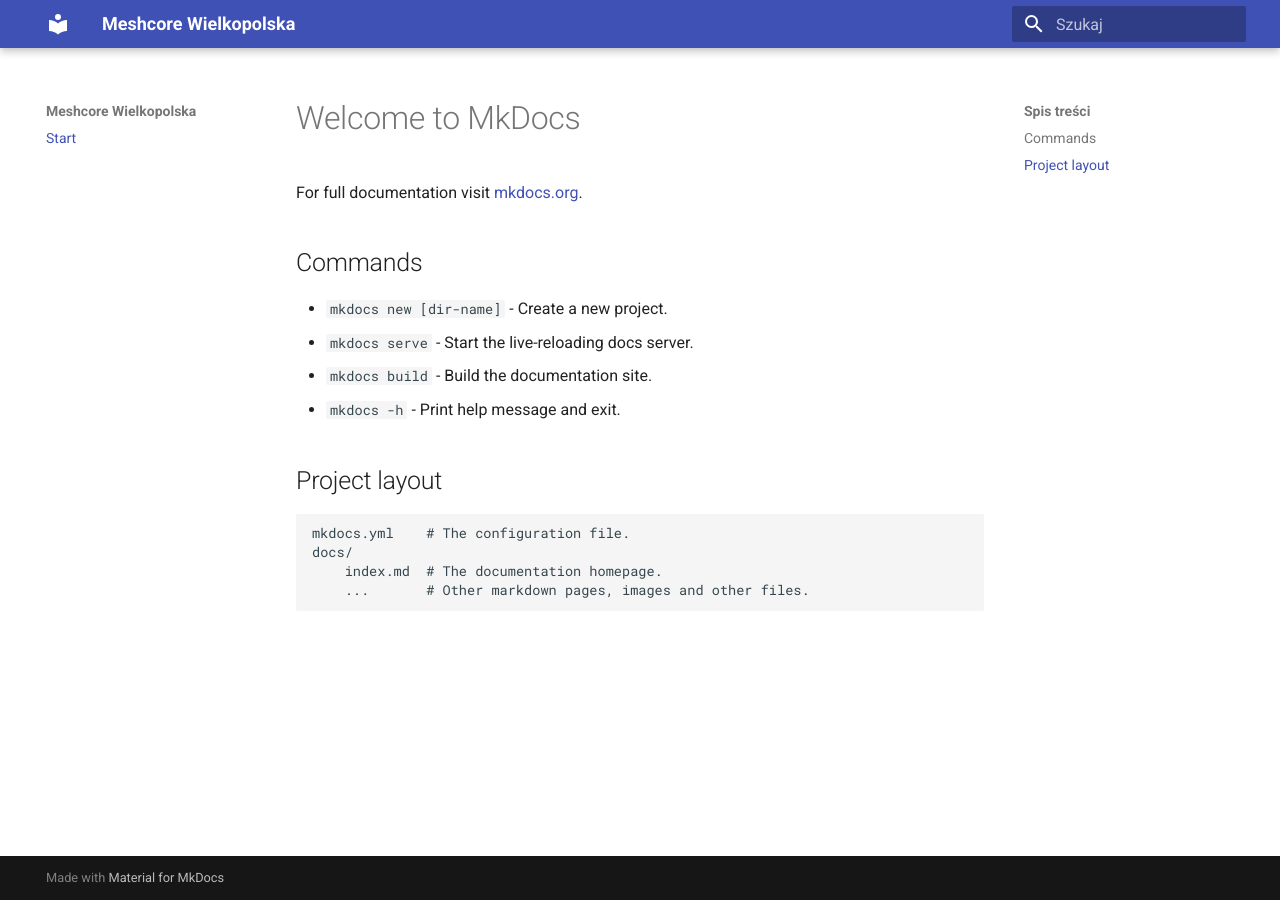
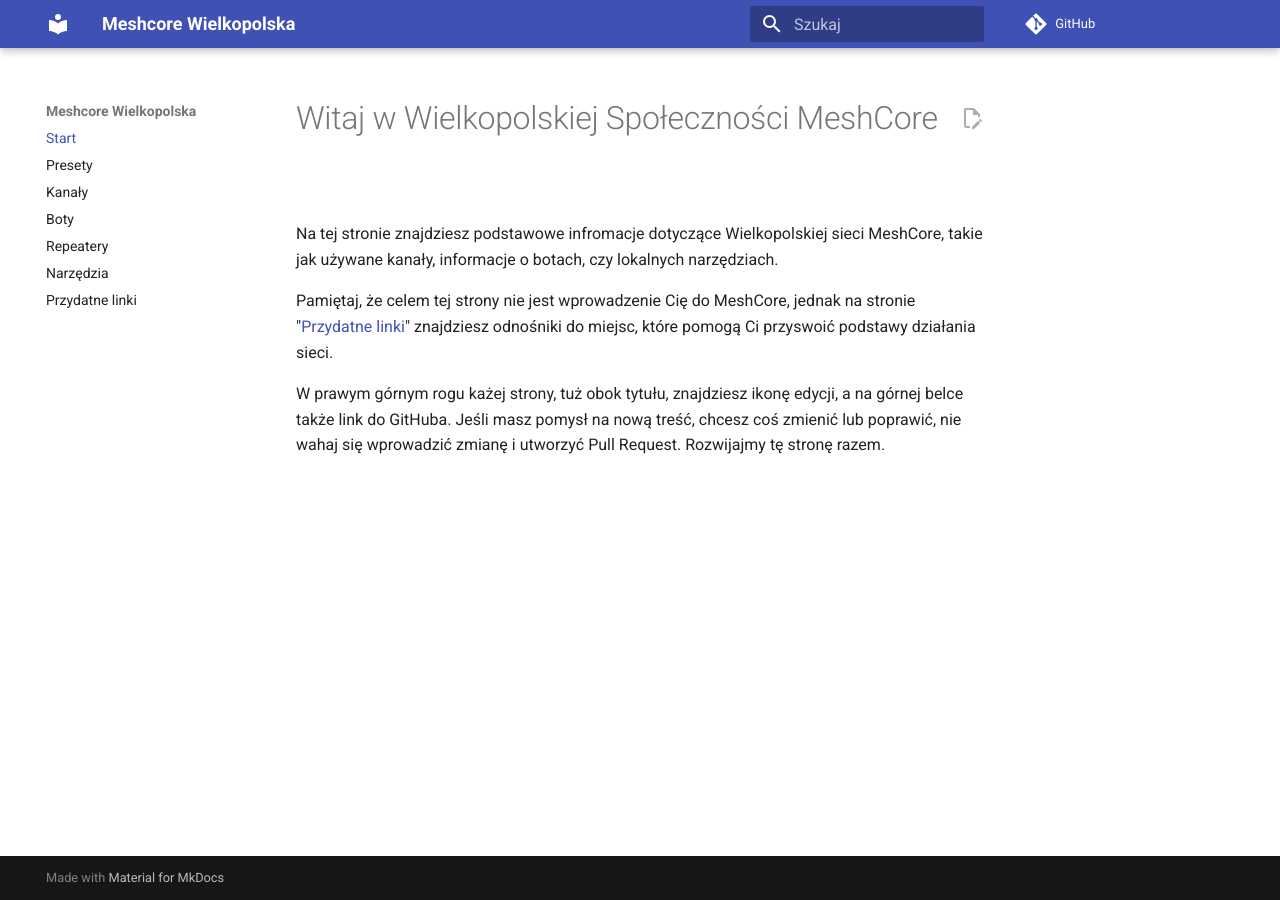
Before and after one commit to chybaDapi/awesome-meshcore-wlkp, an MkDocs documentation site: the page built from docs/index.md, in a window 1280 px wide. Built offline with MkDocs 1.6.1 and Material for MkDocs 9.7.7, drawn with Linux system fonts in a browser that asks for light colours; comment, search, counter and statistics services are not loaded.

```diff
--- a/docs/index.md
+++ b/docs/index.md
@@ -1,17 +1,11 @@
-# Welcome to MkDocs
+# Witaj w Wielkopolskiej Społeczności MeshCore
 
-For full documentation visit [mkdocs.org](https://www.mkdocs.org).
+Na tej stronie znajdziesz podstawowe infromacje dotyczące Wielkopolskiej sieci MeshCore, takie jak używane kanały,
+informacje o botach, czy lokalnych narzędziach.
 
-## Commands
+Pamiętaj, że celem tej strony nie jest wprowadzenie Cię do MeshCore, jednak na stronie "[Przydatne linki](tools.md)"
+znajdziesz odnośniki do miejsc, które pomogą Ci przyswoić podstawy działania sieci.
 
-* `mkdocs new [dir-name]` - Create a new project.
-* `mkdocs serve` - Start the live-reloading docs server.
-* `mkdocs build` - Build the documentation site.
-* `mkdocs -h` - Print help message and exit.
-
-## Project layout
-
-    mkdocs.yml    # The configuration file.
-    docs/
-        index.md  # The documentation homepage.
-        ...       # Other markdown pages, images and other files.
+W prawym górnym rogu każej strony, tuż obok tytułu, znajdziesz ikonę edycji, a na górnej belce także link do GitHuba.
+Jeśli masz pomysł na nową treść, chcesz coś zmienić lub poprawić, nie wahaj się wprowadzić zmianę i utworzyć Pull Request.
+Rozwijajmy tę stronę razem.
--- a/mkdocs.yml
+++ b/mkdocs.yml
@@ -1,6 +1,9 @@
 site_name: Meshcore Wielkopolska
 site_description: Lokalna wiki Wielkopolskiej Społeczności MeshCore
 site_url: https://chybadapi.github.io/awesome-meshcore-wlkp/
+
+repo_url: https://github.com/chybaDapi/awesome-meshcore-wlkp
+edit_uri: edit/main/docs/
 
 theme:
   name: material
@@ -12,15 +15,30 @@ theme:
     - navigation.top
     - search.suggest
     - search.highlight
+    - content.action.edit
 
 nav:
   - Start: index.md
+  - Presety: presets.md
+  - Kanały: channels.md
+  - Boty: bots.md
+  - Repeatery: repeaters.md
+  - Narzędzia: tools.md
+  - Przydatne linki: resources.md
 
 markdown_extensions:
   - admonition
+  - pymdownx.details
+  - pymdownx.superfences
+  - pymdownx.tabbed:
+      alternate_style: true
+  - pymdownx.highlight
+  - pymdownx.inlinehilite
+  - pymdownx.snippets
   - attr_list
   - toc:
       permalink: true
 
 plugins:
-  - search
+  - search:
+      lang: pl
```
Also changed, not shown: docs/bots.md (added, +16 -0 lines), docs/channels.md (added, +7 -0 lines), docs/presets.md (added, +8 -0 lines), docs/repeaters.md (added, +11 -0 lines), docs/resources.md (added, +12 -0 lines), docs/tools.md (added, +8 -0 lines), 1 other file.
